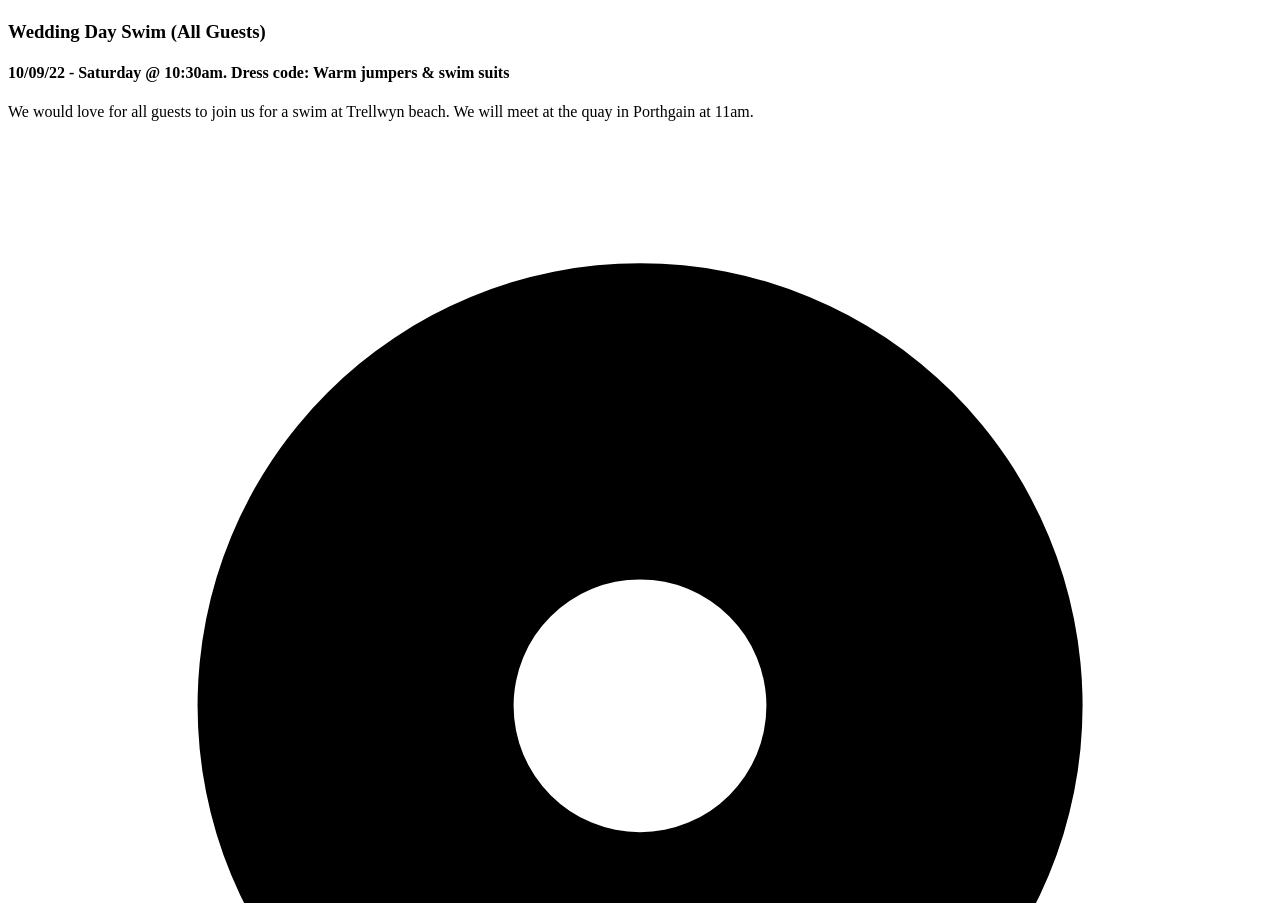
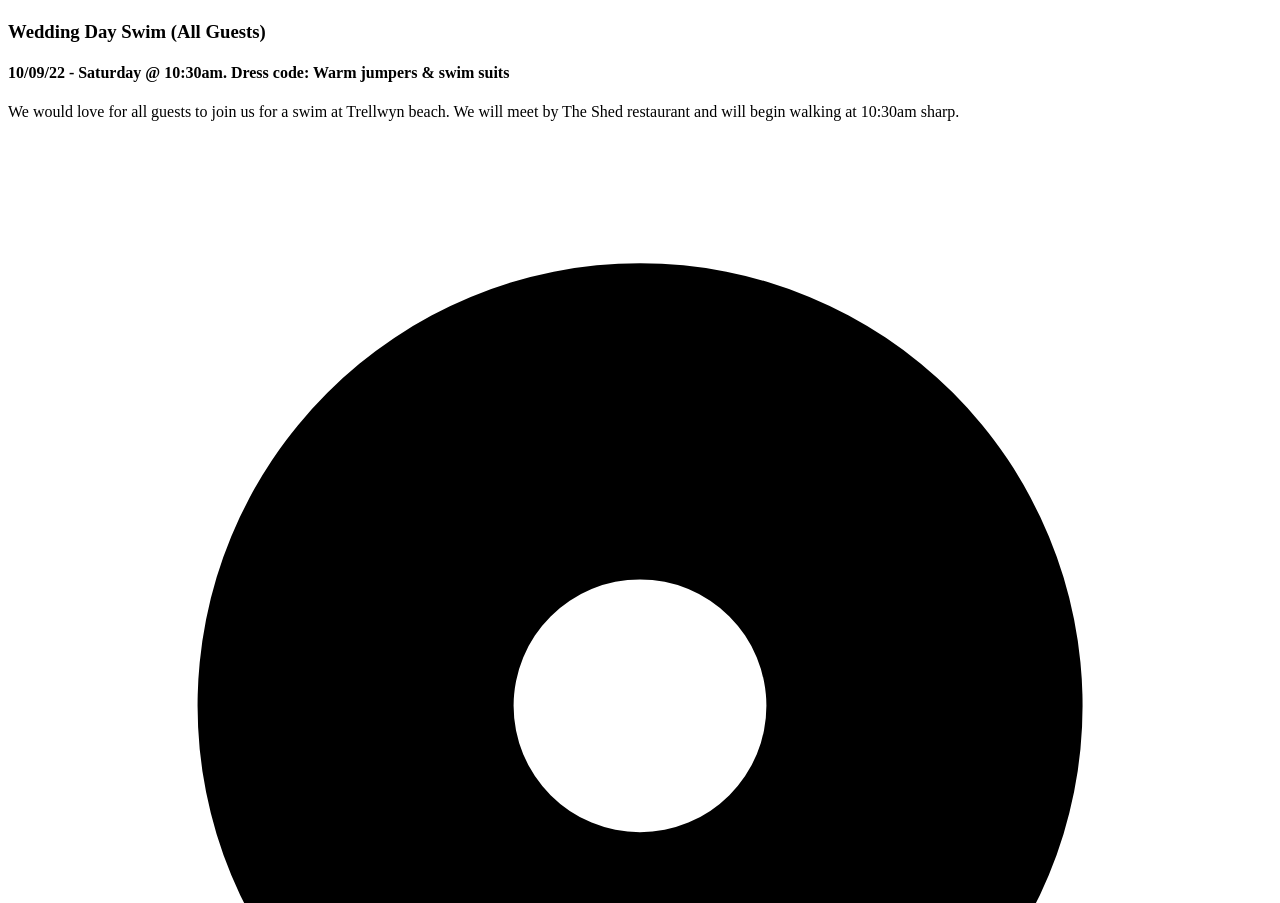
Before and after one commit to jackall3n/hattie-n-dan, a Next.js app: page / in a window 1280 px wide. Shown: the part 2863-3766 px from the top of the page. Built offline with nearby package versions, Linux system fonts and the light colour scheme; what opacity would draw is missing.

Commit message:
just more

```diff
--- a/pages/index.tsx
+++ b/pages/index.tsx
@@ -16,7 +16,7 @@ export default function Home() {
       subtitle:
         "10/09/22 - Saturday @ 10:30am. Dress code: Warm jumpers & swim suits",
       description:
-        "We would love for all guests to join us for a swim at Trellwyn beach. We will meet at the quay in Porthgain at 11am.",
+        "We would love for all guests to join us for a swim at Trellwyn beach. We will meet by The Shed restaurant and will begin walking at 10:30am sharp.",
       contact: {
         address: "The Shed, Porthgain, Haverfordwest, Pembrokeshire, SA62 5BL",
       },
```
